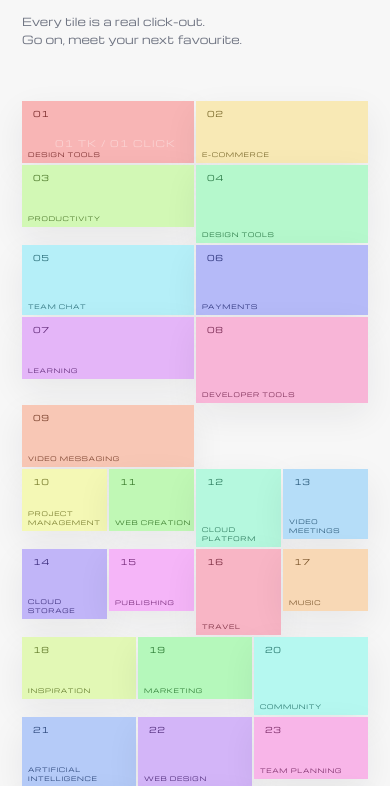
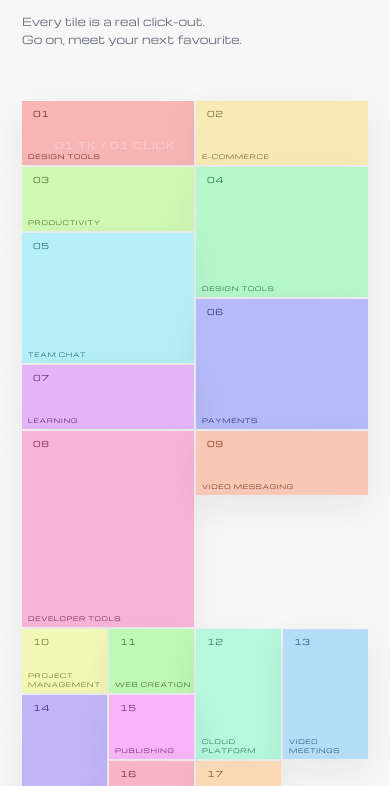
Before and after one commit to kaiynatrahman/onetkads, a plain HTML site: page index copy.html in a window 390 px wide. Shown: the part 776-1562 px from the top of the page. Drawn offline with Linux system fonts and the light colour scheme.

Commit message:
Revert "Tighten shuffled mobile tile rows"
This reverts commit 78e9dc47f5feebfd707fc1358afba23c1fc12f55.

```diff
--- a/main.css
+++ b/main.css
@@ -180,14 +180,3 @@ button { font: inherit; }
   .ad-batch .ad-card.mobile-medium { grid-row: span 2 !important; }
   .ad-batch .ad-card.mobile-feature { grid-row: span 3 !important; }
 }
-@media (max-width: 700px) {
-  .ad-batch { display: flex; flex-wrap: wrap; align-content: flex-start; gap: 2px; margin-bottom: 2px; }
-  .ad-batch--first .ad-card { flex: 0 0 calc((100% - 2px) / 2); }
-  .ad-batch--second .ad-card { flex: 0 0 calc((100% - 6px) / 4); }
-  .ad-batch--third .ad-card { flex: 0 0 calc((100% - 4px) / 3); }
-  .ad-batch .ad-card { grid-column: auto !important; grid-row: auto !important; height: var(--mobile-height, 66px); min-height: 0; align-self: flex-start; }
-  .ad-batch .ad-card.mobile-short { --mobile-height: 62px; }
-  .ad-batch .ad-card.mobile-medium { --mobile-height: 70px; }
-  .ad-batch .ad-card.mobile-tall { --mobile-height: 78px; }
-  .ad-batch .ad-card.mobile-feature { --mobile-height: 86px; }
-}
```
